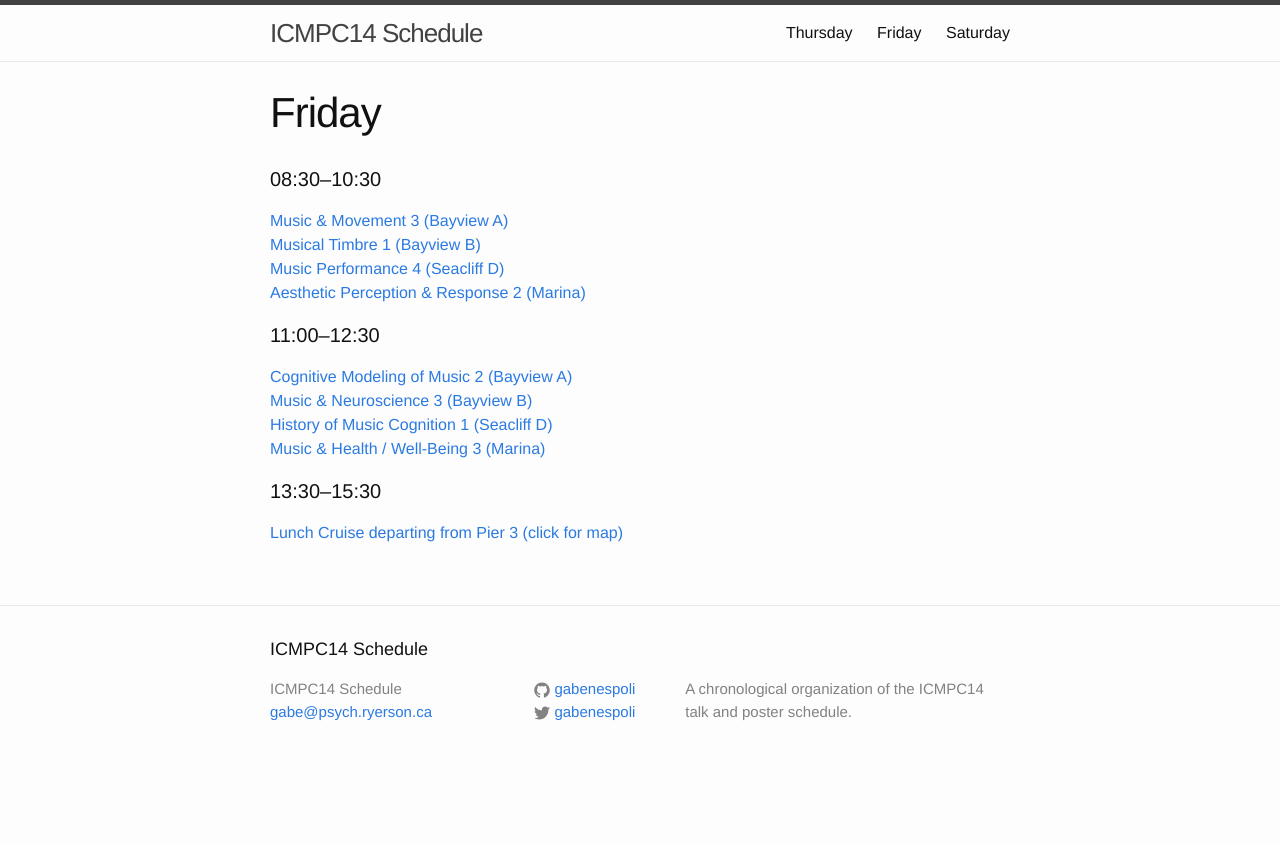
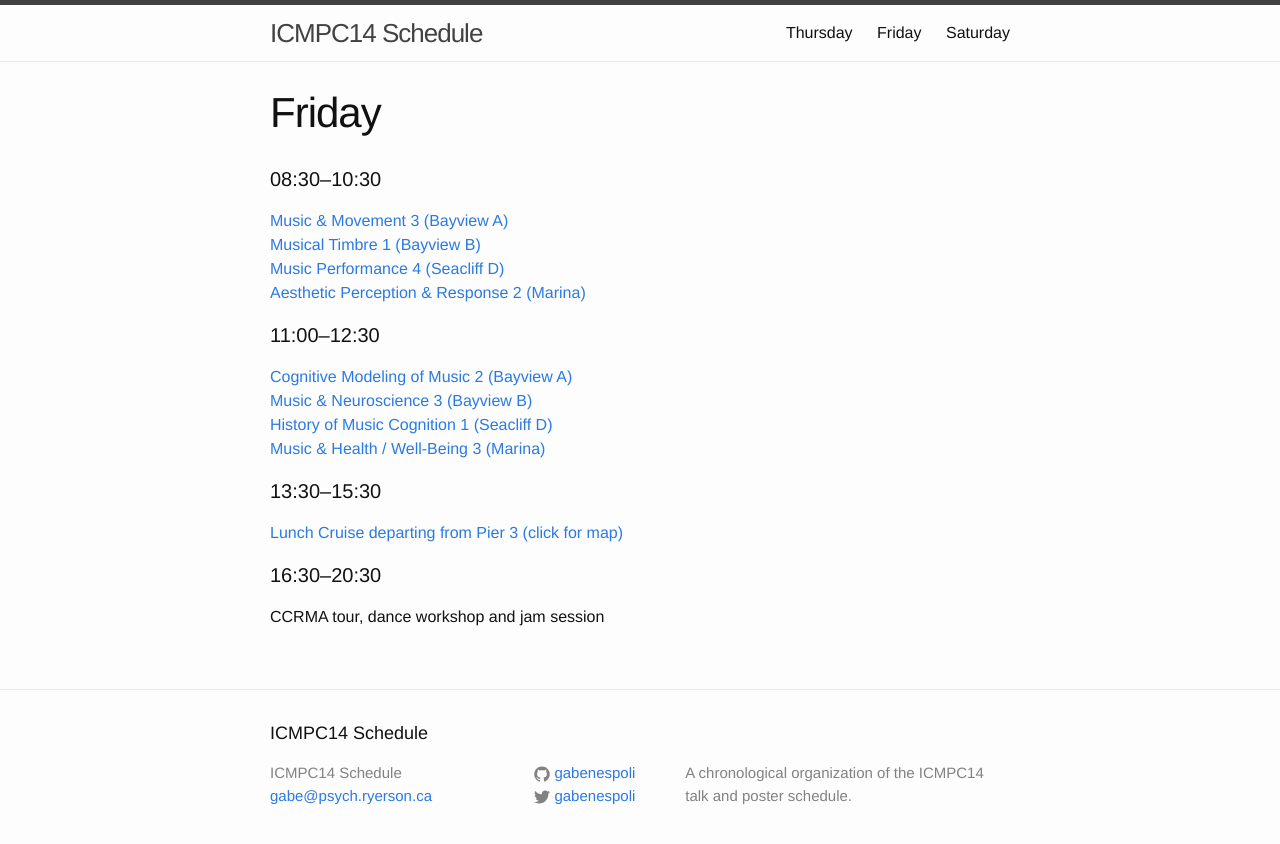
Before and after one commit to gabenespoli/gabenespoli.github.io, a Jekyll site: the page built from icmpc-fri.md, in a window 1280 px wide. Shown: the top 844 px of the page. Built offline with Jekyll 4.4.1, drawn with Linux system fonts in a browser that asks for light colours.

Commit message:
added jam session

```diff
--- a/icmpc-fri.md
+++ b/icmpc-fri.md
@@ -18,3 +18,6 @@ weight: 3
 
 #### 13:30–15:30
 [Lunch Cruise departing from Pier 3 (click for map)](https://www.google.ca/maps/dir/Hyatt+Regency+San+Francisco,+Embarcadero+Center,+San+Francisco,+CA,+USA/Pier+3,+The+Embarcadero,+San+Francisco,+CA+94109,+USA/@37.7963737,-122.3971339,17z/data=!3m1!4b1!4m14!4m13!1m5!1m1!1s0x808580614d1f605f:0x84660c500c409d2b!2m2!1d-122.395843!2d37.794372!1m5!1m1!1s0x8085812731b057cd:0xbe00e2524c0846d6!2m2!1d-122.3945157!2d37.7983669!3e2)
+
+#### 16:30–20:30
+CCRMA tour, dance workshop and jam session
```
